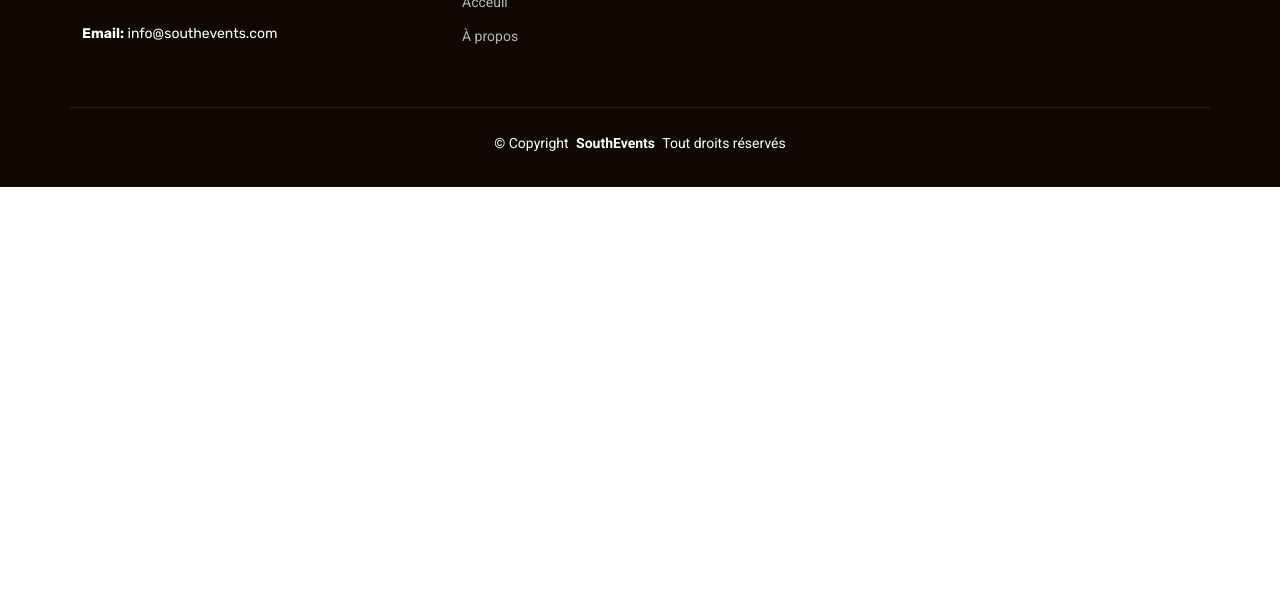
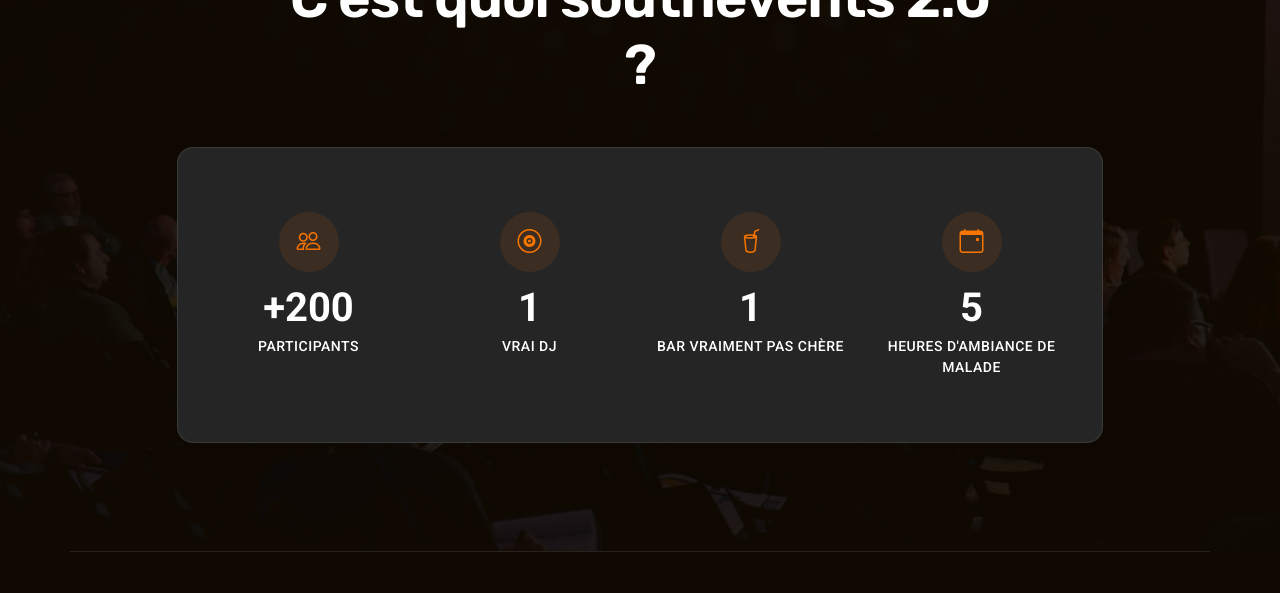
Before and after one commit to PotatoQc/SouthEvents, a plain HTML site: page index.html in a window 1280 px wide. Shown: the part 1077-1670 px from the top of the page. Before the commit the page ends 1264 px from the top, so only its background shows below. Drawn offline with Linux system fonts and the light colour scheme.

Commit message:
Section inferieur acceuil

```diff
--- a/index.html
+++ b/index.html
@@ -110,7 +110,7 @@
 
                 <h1 class="hero-title">SouthEvents2.0</h1>
 
-                <p class="hero-subtitle">Après le très grand succès de notre premier évènement d'halloween, nous avons décidé de revenir en force avec un party encore plus incroyable</p>
+                <p class="hero-subtitle">SouthEvents2.0 est notre évènement le plus gros jamais organisé jusqu'à maintenant. Au menu : Ambiance incroyable, DJ LP et bar à petit prix</p>
 
                 <div class="event-details">
                   <div class="detail-item">
@@ -1088,14 +1088,14 @@
     -->
 
 
-    <!-- <section id="call-to-action" class="call-to-action section dark-background">
+    <section id="call-to-action" class="call-to-action section dark-background">
 
       <div class="container">
 
         <div class="row justify-content-center">
           <div class="col-lg-8 text-center">
-            <h2 class="display-4 mb-4">Ready to Transform Your Professional Network?</h2>
-            <p class="lead mb-5">Join industry leaders and innovators at the premier professional development conference. Secure your place among 5,000+ forward-thinking professionals from 25+ countries.</p>
+            <h2 class="display-4 mb-4">C'est quoi southevents 2.0 ? </h2>
+            <p class="lead mb-5"></p>
           </div>
         </div>
 
@@ -1108,26 +1108,26 @@
                     <div class="stat-icon">
                       <i class="bi bi-people"></i>
                     </div>
-                    <div class="stat-number" data-purecounter-start="0" data-purecounter-end="5000" data-purecounter-duration="2">5000</div>
-                    <div class="stat-label">Expected Attendees</div>
+                    <div class="stat-number" data-purecounter-start="0" data-purecounter-end="+200" data-purecounter-duration="2">+200</div>
+                    <div class="stat-label">Participants</div>
                   </div>
                 </div>
                 <div class="col-lg-3 col-md-6">
                   <div class="stat-item">
                     <div class="stat-icon">
-                      <i class="bi bi-person-badge"></i>
-                    </div>
-                    <div class="stat-number" data-purecounter-start="0" data-purecounter-end="85" data-purecounter-duration="2">85</div>
-                    <div class="stat-label">Expert Speakers</div>
+                      <i class="bi bi-vinyl"></i>
+                    </div>
+                    <div class="stat-number" data-purecounter-start="0" data-purecounter-end="1" data-purecounter-duration="2">1</div>
+                    <div class="stat-label">Vrai DJ</div>
                   </div>
                 </div>
                 <div class="col-lg-3 col-md-6">
                   <div class="stat-item">
                     <div class="stat-icon">
-                      <i class="bi bi-globe"></i>
-                    </div>
-                    <div class="stat-number" data-purecounter-start="0" data-purecounter-end="25" data-purecounter-duration="2">25</div>
-                    <div class="stat-label">Countries Represented</div>
+                      <i class="bi bi-cup-straw"></i>
+                    </div>
+                    <div class="stat-number" data-purecounter-start="0" data-purecounter-end="1" data-purecounter-duration="2">1</div>
+                    <div class="stat-label">bar vraiment pas chère</div>
                   </div>
                 </div>
                 <div class="col-lg-3 col-md-6">
@@ -1135,16 +1135,16 @@
                     <div class="stat-icon">
                       <i class="bi bi-calendar-event"></i>
                     </div>
-                    <div class="stat-number" data-purecounter-start="0" data-purecounter-end="3" data-purecounter-duration="2">3</div>
-                    <div class="stat-label">Days of Excellence</div>
-                  </div>
-                </div>
-              </div>
-            </div>
-          </div>
-        </div>
-
-        <div class="row justify-content-center">
+                    <div class="stat-number" data-purecounter-start="0" data-purecounter-end="1" data-purecounter-duration="2">5</div>
+                    <div class="stat-label">heures d'ambiance de malade</div>
+                  </div>
+                </div>
+              </div>
+            </div>
+          </div>
+        </div>
+
+        <!-- <div class="row justify-content-center">
           <div class="col-lg-6 text-center">
             <div class="cta-content">
               <h3 class="mb-4">Early Bird Registration Ends Soon</h3>
@@ -1162,10 +1162,10 @@
             </div>
           </div>
         </div>
-      </div>
+      </div> -->
 
     </section>
-    -->
+
 
 
     <!-- <section id="testimonials" class="testimonials section">
```
